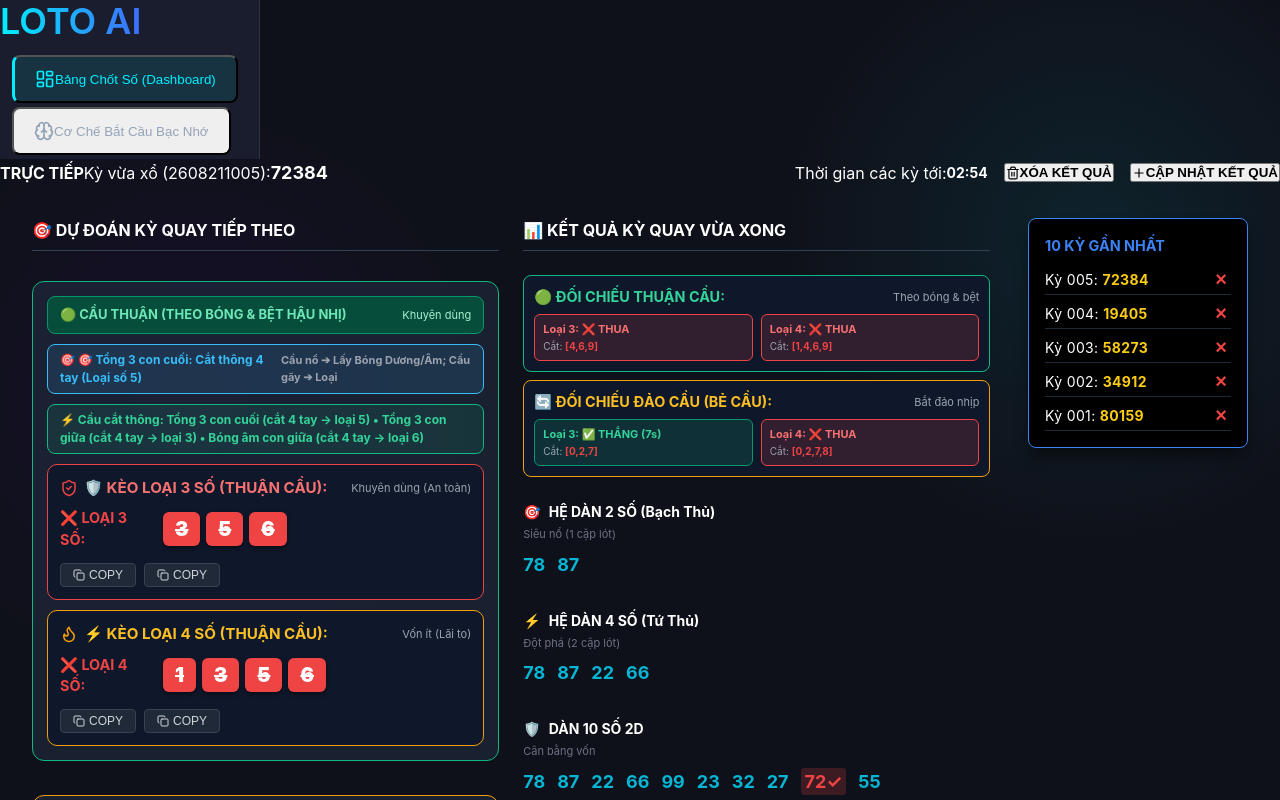
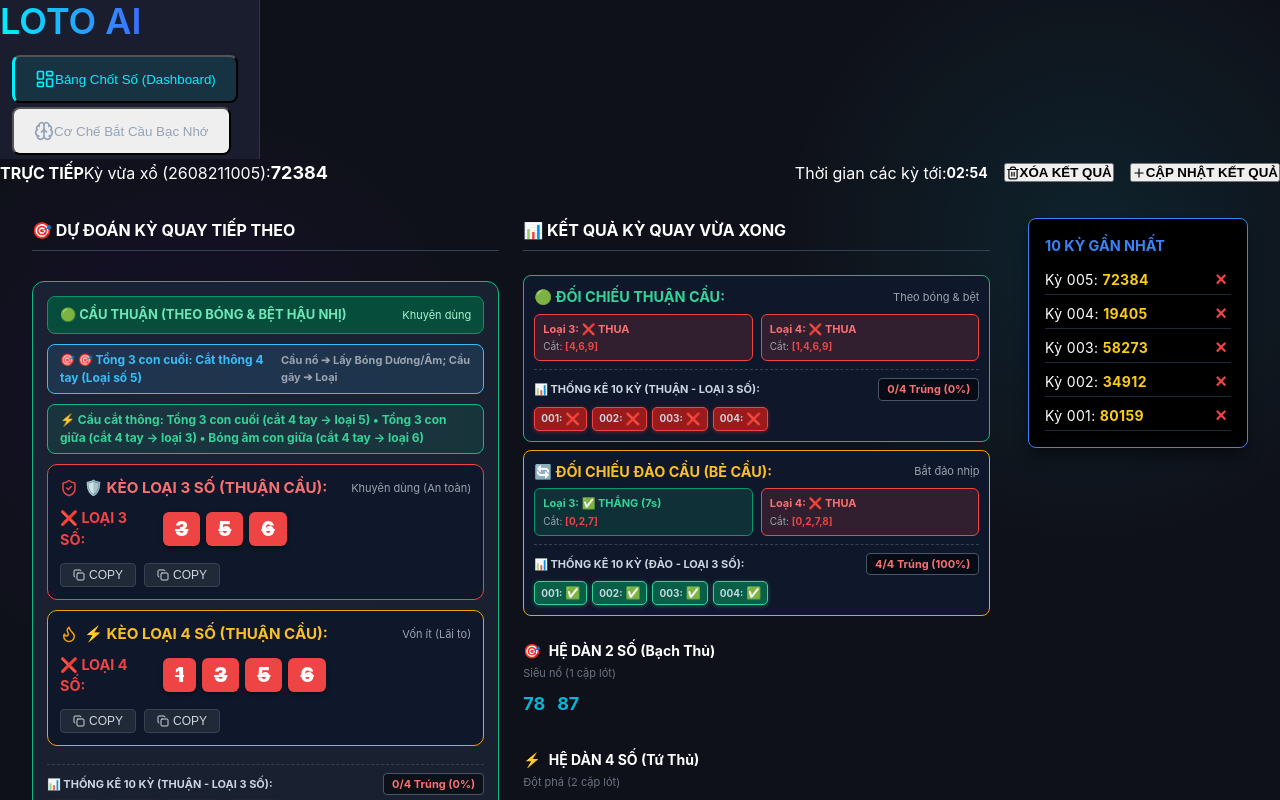
Before and after one commit to quanglevy/lotobet-ai, a React (Vite) app: page / in a window 1280 px wide. Shown: the top 800 px of the page. Built offline with nearby package versions, Linux system fonts and the light colour scheme.

Commit message:
Deploy Lotobet AI web app

```diff
--- a/src/App.jsx
+++ b/src/App.jsx
@@ -27,11 +27,70 @@ const ExecutiveDashboard = ({
   loaiDao,
   historyCheck,
   historyList3 = [],
+  historyList10 = [],
   txcl,
   handleCopy,
   handleDeleteResult,
   bacNhoInfo
 }) => {
+
+  const thuanWins3 = historyList10.filter(h => h && h.isLoai3ThuanHit).length;
+  const thuanTotal = historyList10.length;
+  const thuanRate3 = thuanTotal > 0 ? Math.round((thuanWins3 / thuanTotal) * 100) : 0;
+
+  const daoWins3 = historyList10.filter(h => h && h.isLoai3DaoHit).length;
+  const daoTotal = historyList10.length;
+  const daoRate3 = daoTotal > 0 ? Math.round((daoWins3 / daoTotal) * 100) : 0;
+
+  const renderStreak10 = (mode = 'thuan') => {
+    if (!historyList10 || historyList10.length === 0) return null;
+    const wins3 = mode === 'thuan' ? thuanWins3 : daoWins3;
+    const total = historyList10.length;
+    const rate = mode === 'thuan' ? thuanRate3 : daoRate3;
+
+    return (
+      <div style={{ marginTop: '8px', paddingTop: '8px', borderTop: '1px dashed #334155', display: 'flex', flexDirection: 'column', gap: '6px' }}>
+        <div style={{ display: 'flex', justifyContent: 'space-between', alignItems: 'center', flexWrap: 'wrap', gap: '4px' }}>
+          <span style={{ fontSize: '11px', color: '#cbd5e1', fontWeight: 'bold' }}>
+            📊 THỐNG KÊ 10 KỲ ({mode === 'thuan' ? 'THUẬN' : 'ĐẢO'} - LOẠI 3 SỐ):
+          </span>
+          <span style={{ fontSize: '11px', fontWeight: 'bold', color: wins3 >= 7 ? '#34d399' : (wins3 >= 5 ? '#fbbf24' : '#f87171'), backgroundColor: 'rgba(0,0,0,0.5)', padding: '2px 8px', borderRadius: '4px', border: '1px solid #475569' }}>
+            {wins3}/{total} Trúng ({rate}%)
+          </span>
+        </div>
+
+        <div style={{ display: 'flex', gap: '5px', flexWrap: 'wrap', alignItems: 'center' }}>
+          {[...historyList10].reverse().map((h, idx) => {
+            const isWin = mode === 'thuan' ? h.isLoai3ThuanHit : h.isLoai3DaoHit;
+            const drawNum = h.drawId ? h.drawId.slice(-3) : (idx + 1);
+            const pLoai = mode === 'thuan' ? h.pLoaiThuan : h.pLoaiDao;
+            return (
+              <div
+                key={idx}
+                title={`Kỳ ${drawNum}: ${isWin ? 'Trúng (Thắng)' : 'Trượt (Thua)'} | Về Hậu: ${h.resultHau || ''} | Cắt: [${(pLoai?.loai3 || []).join(',')}]`}
+                style={{
+                  backgroundColor: isWin ? '#065f46' : '#991b1b',
+                  border: isWin ? '1px solid #34d399' : '1px solid #ef4444',
+                  color: 'white',
+                  borderRadius: '5px',
+                  padding: '2px 6px',
+                  fontSize: '11px',
+                  fontWeight: 'bold',
+                  display: 'flex',
+                  alignItems: 'center',
+                  gap: '3px',
+                  boxShadow: isWin ? '0 1px 4px rgba(52, 211, 153, 0.4)' : '0 1px 4px rgba(239, 68, 68, 0.4)'
+                }}
+              >
+                <span style={{ color: '#cbd5e1', fontSize: '10px' }}>{drawNum}:</span>
+                <span style={{ fontSize: '12px' }}>{isWin ? '✅' : '❌'}</span>
+              </div>
+            );
+          })}
+        </div>
+      </div>
+    );
+  };
 
   const renderTXCLHit = (prediction, actual) => {
     const isHit = prediction === actual;
@@ -220,6 +279,9 @@ const ExecutiveDashboard = ({
               </div>
             </div>
 
+            {/* Thống kê 10 kỳ gần nhất */}
+            {renderStreak10('thuan')}
+
           </div>
 
           {/* ========================================================================= */}
@@ -306,6 +368,9 @@ const ExecutiveDashboard = ({
                 </div>
               </div>
             </div>
+
+            {/* Thống kê 10 kỳ gần nhất */}
+            {renderStreak10('dao')}
 
           </div>
 
@@ -484,6 +549,8 @@ const ExecutiveDashboard = ({
                         </div>
                       </div>
                     </div>
+                    {/* Thống kê 10 kỳ gần nhất */}
+                    {renderStreak10('thuan')}
                   </div>
 
                   {/* BẢNG 2: ĐỐI CHIẾU ĐẢO CẦU */}
@@ -514,6 +581,8 @@ const ExecutiveDashboard = ({
                         </div>
                       </div>
                     </div>
+                    {/* Thống kê 10 kỳ gần nhất */}
+                    {renderStreak10('dao')}
                   </div>
 
                 </div>
@@ -934,6 +1003,7 @@ function App() {
 
   let historyCheck = null;
   const historyList3 = [];
+  const historyList10 = [];
 
   if (rawData.length >= 2) {
     historyCheck = getPredictionsForData(rawData.slice(1), rawData[0]);
@@ -943,6 +1013,11 @@ function App() {
     if (rawData.length > i) {
       historyList3.push(getPredictionsForData(rawData.slice(i), rawData[i-1]));
     }
+  }
+
+  const maxCheck10 = Math.min(10, rawData.length - 1);
+  for (let i = 1; i <= maxCheck10; i++) {
+    historyList10.push(getPredictionsForData(rawData.slice(i), rawData[i-1]));
   }
 
   return (
@@ -1063,6 +1138,7 @@ function App() {
               handleCopy={handleCopy}
               historyCheck={historyCheck}
               historyList3={historyList3}
+              historyList10={historyList10}
               txcl={txcl}
               handleDeleteResult={handleDeleteResult}
               bacNhoInfo={bacNhoInfo}
```
